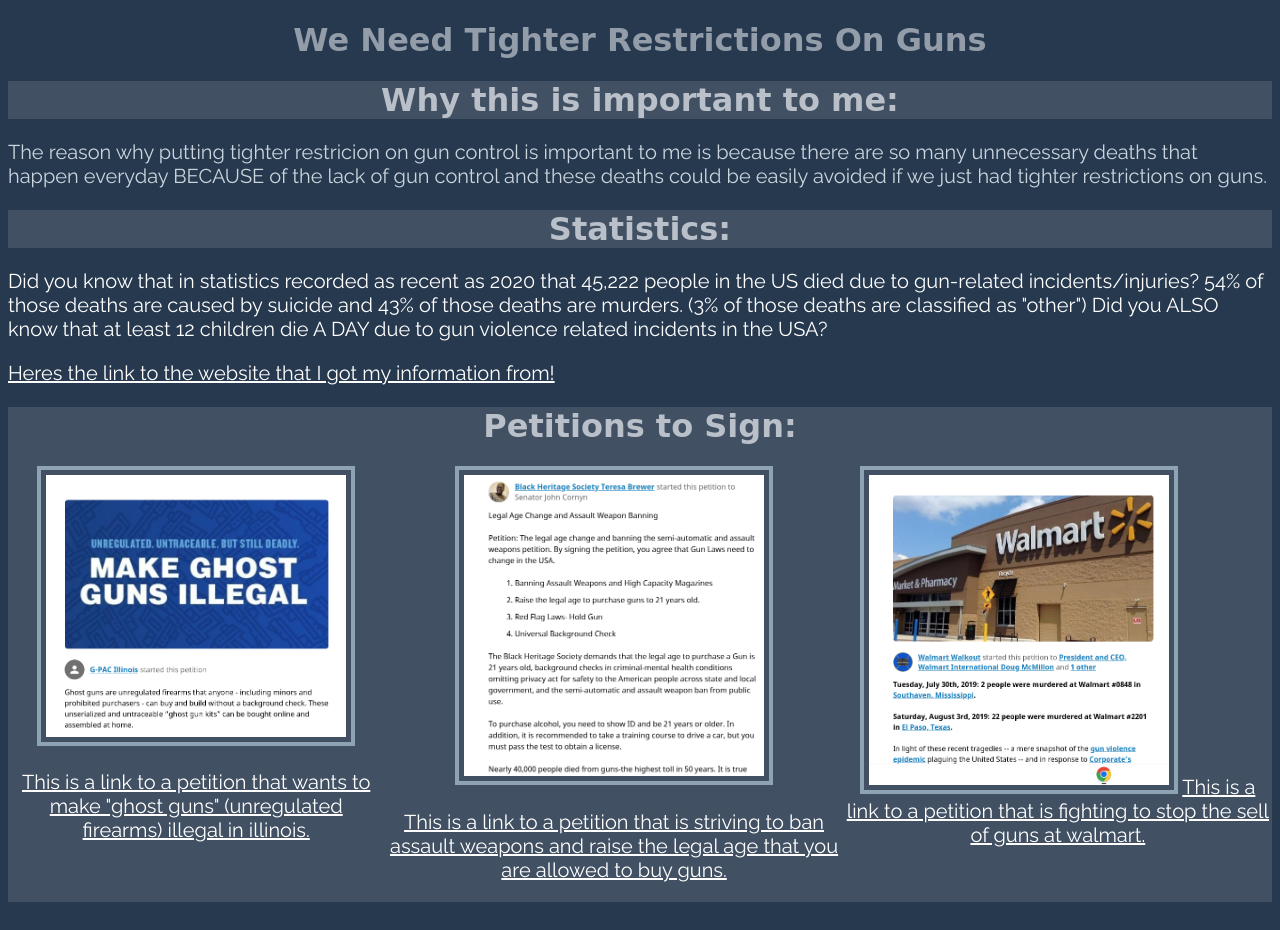
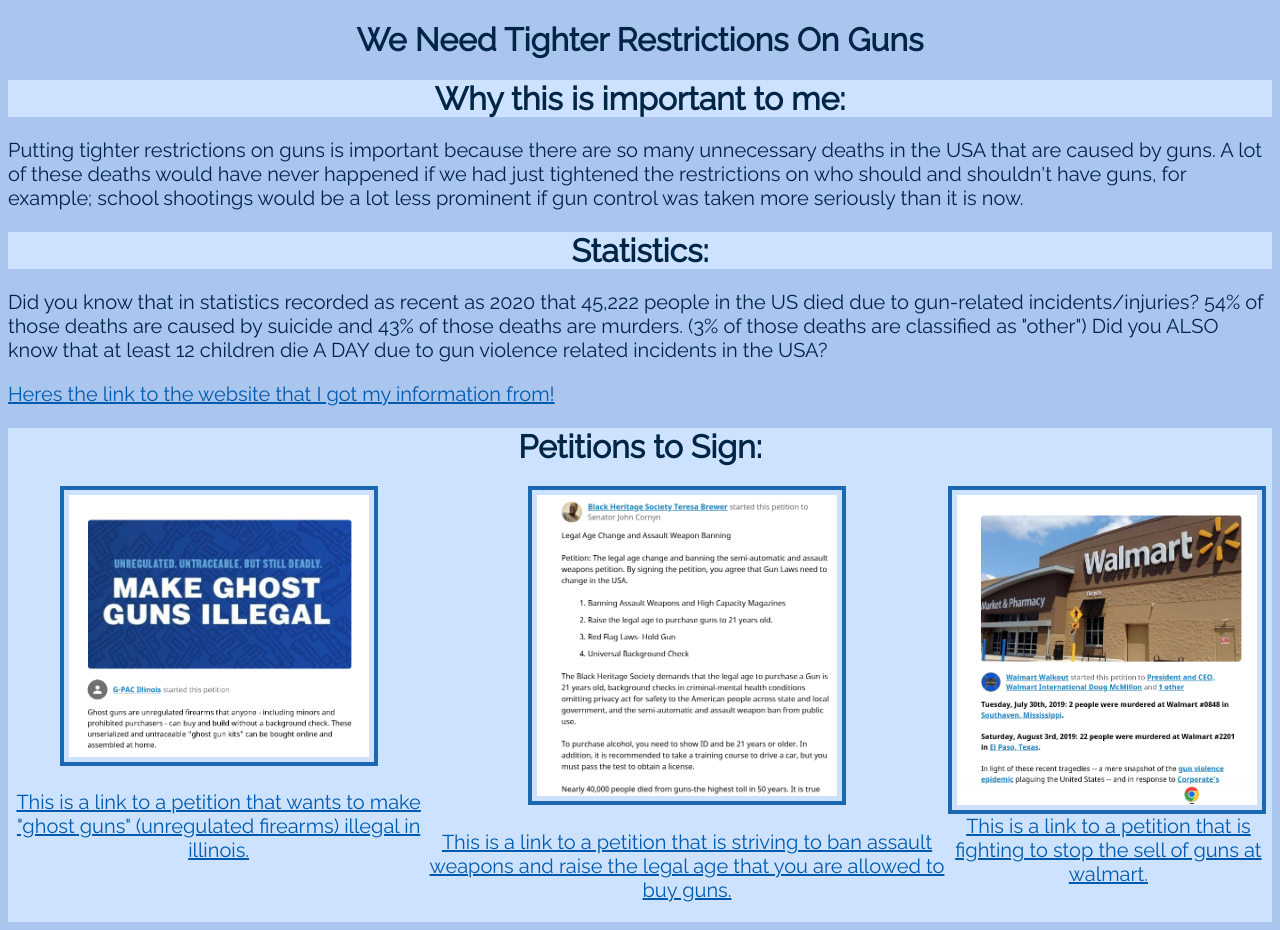
Before and after one commit to TainaMrt/Gun-Control-Petitions-Taina-M, a plain HTML site: page index.html in a window 1280 px wide. Drawn offline with Linux system fonts and the light colour scheme.

Commit message:
cleaning up

```diff
--- a/index.html
+++ b/index.html
@@ -20,11 +20,11 @@
   <div class="section-one">
     <h1> Why this is important to me: </h1>
   </div>
-  <p class="one">The reason why putting tighter restricion on gun control is important to me is because there are so
+  <p class="one">Putting tighter restrictions on guns is important because there are so
     many
-    unnecessary deaths that happen everyday BECAUSE of the lack of gun control and these deaths could be easily
-    avoided
-    if we just had tighter restrictions on guns. </p>
+    unnecessary deaths in the USA that are caused by guns. A lot of these deaths would have never happened if we had
+    just tightened the restrictions on who should and shouldn't have guns, for example; school shootings would be a lot
+    less prominent if gun control was taken more seriously than it is now.</p>
   <!-- PUT INFO AND IMAGES FOR SECTION 2 BELOW HERE -->
   <div class="section-two">
     <h1> Statistics: </h1>
@@ -32,7 +32,9 @@
   <p>Did you know that in statistics recorded as recent as 2020 that 45,222 people in the US died due to gun-related
     incidents/injuries? 54% of those deaths are caused by suicide and 43% of those deaths are murders. (3% of those
     deaths are classified as "other") Did you ALSO know that at least 12 children die A DAY due to gun violence related
-    incidents in the USA? </p> <p><a href="https://www.pewresearch.org/fact-tank/2022/02/03/what-the-data-says-about-gun-deaths-in-the-u-s/">Heres the link to the website that I got my information from!</a></p>
+    incidents in the USA? </p>
+  <p><a href="https://www.pewresearch.org/fact-tank/2022/02/03/what-the-data-says-about-gun-deaths-in-the-u-s/">Heres
+      the link to the website that I got my information from!</a></p>
   <!-- PUT INFO AND IMAGES FOR SECTION 3 UNDER HERE  -->
   <div class="section-three">
     <center>
@@ -40,9 +42,9 @@
       <h1> Petitions to Sign: </h1>
 
 
-      <div class="section-three-no-title">
-        <div class="petition-one">
-          <img class="photo-one" src="Screenshot 2022-11-23 9.19.28 AM.png"
+      <div class="sectionthreenotitle">
+        <div class="petitionone">
+          <img class="photoone" src="Screenshot 2022-11-23 9.19.28 AM.png"
             alt="Image of a petition.There is a blue box with words inside, it says unregulated, untraceable, but still deadly MAKE GHOST GUNS ILLEGAL. Below in the description it says, Ghost guns are unregulated firearms that anyone - including minors and prohibited purchasers - can buy and build without a background check. These unserialized and untraceable “ghost gun kits” can be bought online and assembled at home.">
           <p><a href="https://www.change.org/p/make-ghost-guns-illegal-in-illinois?source_location=topic_page"> This is
               a
@@ -50,8 +52,8 @@
         </div>
 
 
-        <div class="petition-two">
-          <img class="photo-two" src="Screenshot 2022-11-28 9.18.27 AM.png"
+        <div class="petitiontwo">
+          <img class="phototwo" src="Screenshot 2022-11-28 9.18.27 AM.png"
             alt="Image of another petition. The image says, Petition: The legal age change and banning the semi-automatic and assault weapons petition. By signing the petition, you agree that Gun Laws need to change in the USA.
 
           #1: Banning Assault Weapons and High Capacity Magazines
@@ -70,18 +72,22 @@ The Black Heritage Society demands that the legal age to purchase a Gun is 21 ye
         </div>
 
 
-        <div class="petition-three">
-          <img class="photo-three" src="Screenshot 2022-11-28 9.26.13 AM.png"
+
+
+        <div class="petitionthree">
+          <img class="photothree" src="Screenshot 2022-11-28 9.26.13 AM.png"
             alt="Image of the last petition on the page. It shows a picture of a big beige building taken at a side angle with the word walmart on it. this picture says, Tuesday, July 30th, 2019: 2 people were murdered at Walmart #0848 in Southaven, Mississippi.
 
 Saturday, August 3rd, 2019: 22 people were murdered at Walmart #2201 in El Paso, Texas.
 
 In light of these recent tragedies -- a mere snapshot of the gun violence epidemic plaguing the United States -- and in response to Corporate’s inaction. And then the text cuts off."
-            <p>
-              <a href="https://www.change.org/p/doug-mcmillon-stop-the-sale-of-guns-at-walmart-stores?source_location=topic_page">
+            <p><a
+            href="https://www.change.org/p/doug-mcmillon-stop-the-sale-of-guns-at-walmart-stores?source_location=topic_page">
             This is a link to a petition that is fighting to stop the sell of guns at walmart.</a></p>
 
         </div>
+
+
       </div>
   </div>
   </center>
--- a/style.css
+++ b/style.css
@@ -1,57 +1,68 @@
 
 .title{
     text-align:center;
-  color:#939ca9;
+  color:#002547;
+
 }
 div{
-    color: #6c879d;
+    color:#002547;
     text-align: center;
-    background-color:#415062;
+    background-color:#cce2ff;
 }
-body {background:#27394f ; }
+body {background:#aac6ee; }
 
-p {color: #ffffff ;
+p {color: #002547 ;
   font-family: 'Raleway', sans-serif;
   font-size: 20px;
   }
 
-.one {color:#cad5de; }
+.one {color:#002547; }
 
 a {
-  color: white;
+  color: #005aad;
   font-family: 'Raleway', sans-serif;
   font-size: 20px;
 }
 h1 {
-  color: #BAC0CA;
+  color: #002547;
   display: flex;
   justify-content:center;
-  font-family: 'Indie Flower', cursive;
+  font-family: 'Raleway', sans-serif;
 }
-.section-three-no-title {
+.sectionthreenotitle {
   margin: 3px;
   display: flex;
   justify-content:space-between;
-}
-
-.photo-one {
-  width: 300px;
-    border: 4px solid #8ea3b4;
-  padding: 5px;
-
 
 }
 
-.photo-two {
+.photoone {
   width: 300px;
-    border: 4px solid #8ea3b4;
+    border: 4px solid #1c68b0;
   padding: 5px;
+  justify-content:center;
 
 }
 
-.photo-three {
+.phototwo {
   width: 300px;
-    border: 4px solid #8ea3b4;
+    border: 4px solid #1c68b0;
   padding: 5px;
+  justify-content:center;
+}
+
+.photothree {
+  width: 300px;
+    border: 4px solid #1c68b0;
+  padding: 5px;
+  display: block;
+  justify-content:center;
+}
+
+.sadface {
+  width: 300px;
+    border: 4px solid #1c68b0;
+  padding: 5px;
+   display:none;
 
 }
```
Also changed, not shown: feedback.txt (deleted), 1 other file.
